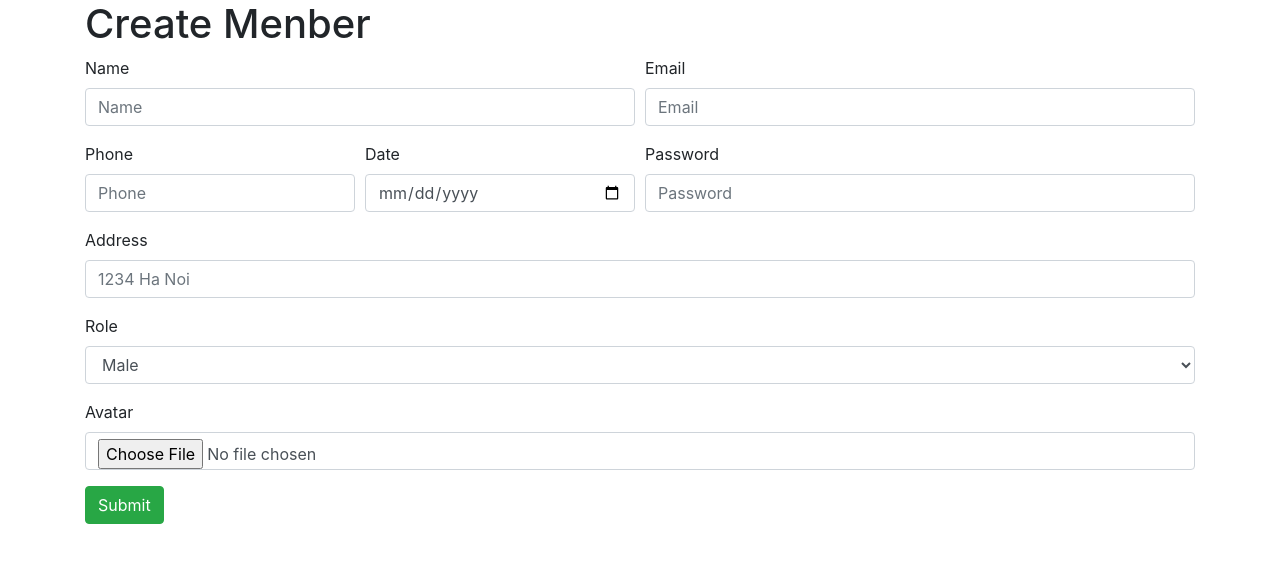
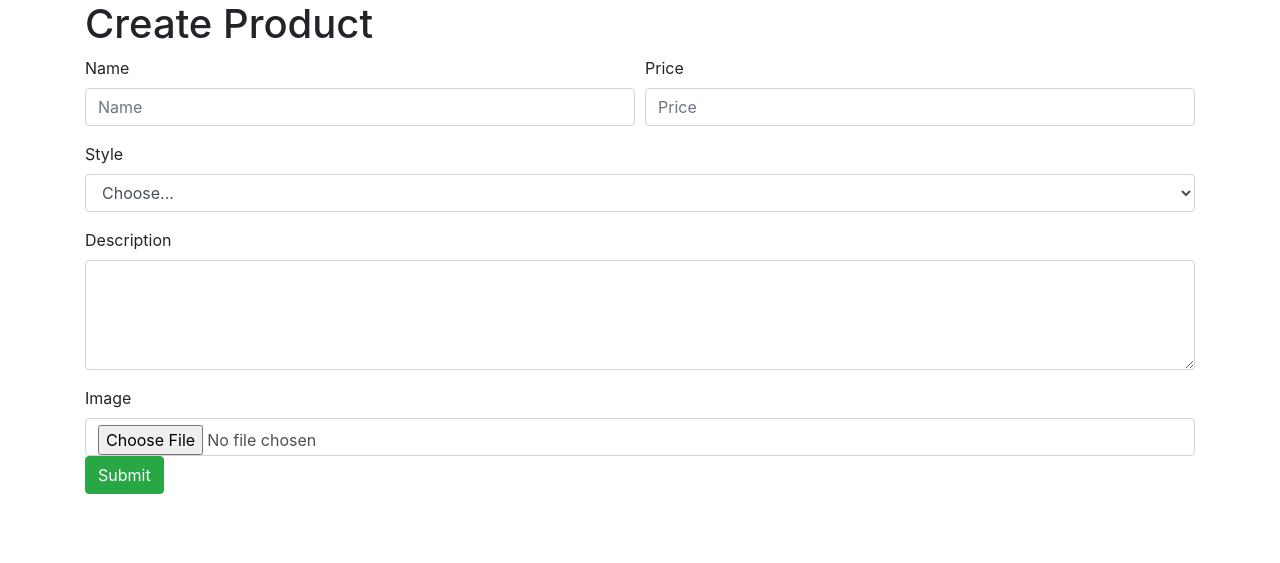
Before and after one commit to Chuongdt198/test, a PHP site: page /create.php in a window 1280 px wide. Shown: the top 563 px of the page. Run offline with PHP 8.4, Linux system fonts and the light colour scheme.

Commit message:
update show image

```diff
--- a/dashboard/create.php
+++ b/dashboard/create.php
@@ -1,6 +1,3 @@
-<?php
-session_start();
-?>
 <!DOCTYPE html>
 <html lang="en">
 <head>
@@ -13,48 +10,35 @@ session_start();
 </head>
 <body>
     <div class="container">
-        <h1>Create Menber</h1>
-    <form action="post_create.php" method="get">
+        <h1>Create Product</h1>
+    <form action="post_create.php" method="post" enctype="multipart/form-data">
     <div class="form-row">
         <div class="form-group col-md-6">
         <label>Name</label>
-        <input type="name" name="name" class="form-control" placeholder="Name">
+        <input type="text" name="name" class="form-control" placeholder="Name">
         </div>
         <div class="form-group col-md-6">
-        <label>Email</label>
-        <input type="email" name="email" class="form-control" placeholder="Email">
-        </div>
-    </div>
-    <div class="form-row">
-        <div class="form-group col-md-3">
-        <label>Phone</label>
-        <input type="number" name="phone" class="form-control" placeholder="Phone">
-        </div>
-        <div class="form-group col-md-3">
-        <label>Date</label>
-        <input type="date" name="date" class="form-control" placeholder="Date">
-        </div>
-        <div class="form-group col-md-6">
-        <label>Password</label>
-        <input type="password" name="password" class="form-control" placeholder="Password">
+        <label>Price</label>
+        <input type="text" name="price" class="form-control" placeholder="Price">
         </div>
     </div>
     <div class="form-group">
-        <label >Address</label>
-        <input type="text" name="address" class="form-control" placeholder="1234 Ha Noi">
-    </div>
-    <div class="form-group">
-    <label>Role</label>
-    <select name="role" class="form-control">
-        <option value="1">Male</option>
-        <option value="2">Female</option>
-        <option value="3">Other gender</option>
+    <label>Style</label>
+    <select name="style" class="form-control">
+        <option selected>Choose...</option>
+        <option value="1">Hoa Hồng</option>
+        <option value="2">Hoa Lan</option>
+        <option value="3">Hoa Mai</option>
+        <option value="4">Hoa Đào</option>
     </select>
     </div>
     <div class="form-group">
-    <label>Avatar</label>
-    <input type="file" class="form-control">
+    <label>Description</label>
+    <textarea name="description" class="form-control" rows="4"></textarea>
     </div>
+    <div class="form-group">
+    <label>Image</label>
+    <input type="file" name="image" class="form-control">
     <button type="submit" class="btn btn-success">Submit</button>
     </form>
     </div>
```
Also changed, not shown: dashboard/post_create.php (+32 -14 lines).
